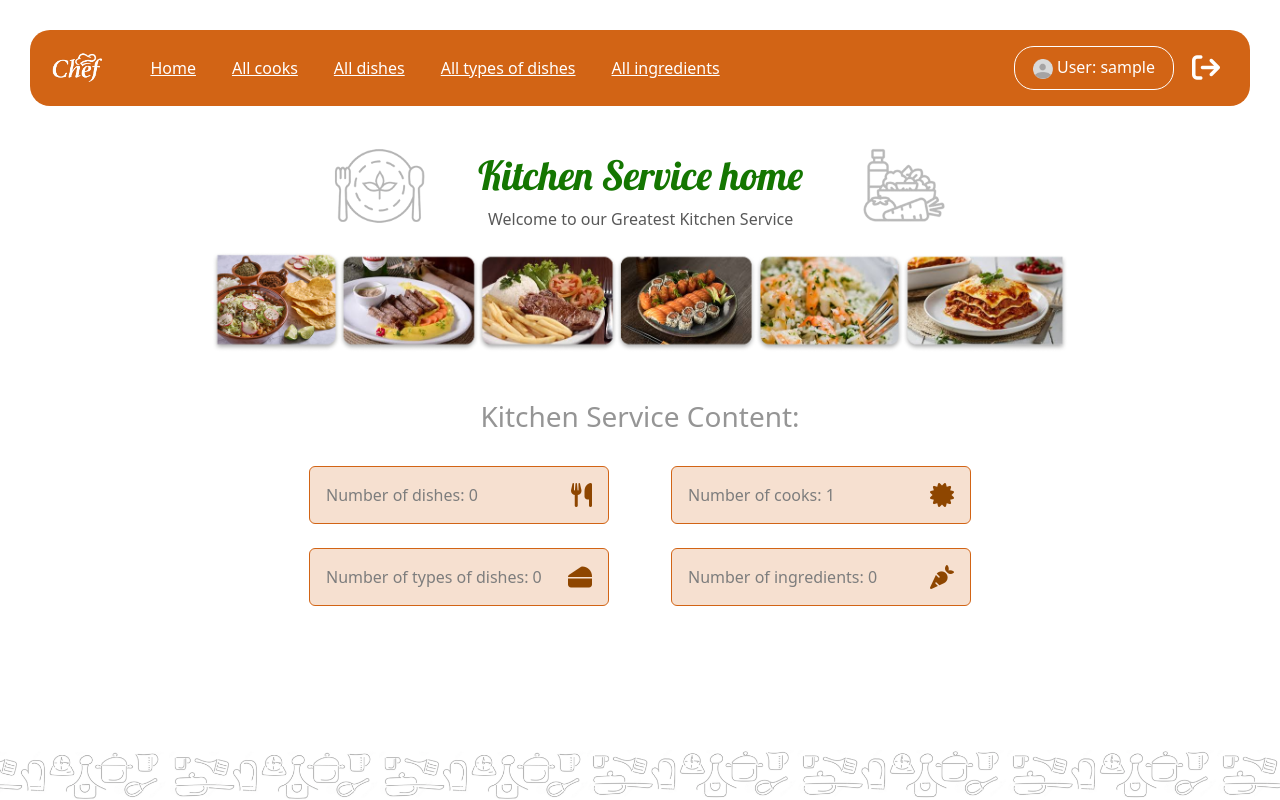
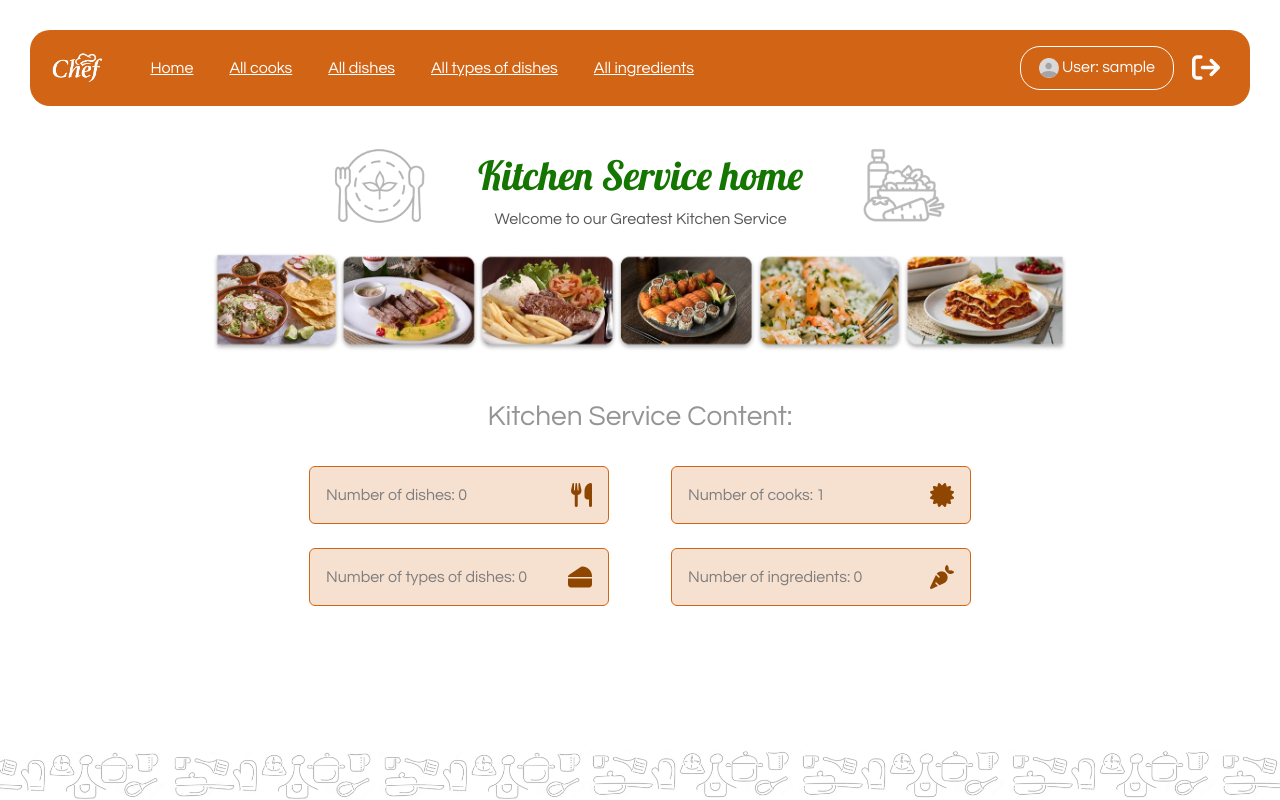
Before and after one commit to Iago-pixel/kitchen-service-mate, a Django app: page / in a window 1280 px wide. Run offline with Django 5.2, Linux system fonts and the light colour scheme; the visitor is signed in with stand-in values (Sample User, id 1); data comes from the database, SQL or seed files in the repository; data that the repository does not hold is empty; some libraries are stand-ins or nearby versions.

Commit message:
style: update font family and color variables for consistency across styles

```diff
--- a/static/css/styles.css
+++ b/static/css/styles.css
@@ -4,6 +4,11 @@
   --orange-light: rgb(210, 100, 21, 0.2);
   --orange-light-2: #F3C29E;
   --orange: #d26415;
+  --gray: #585858;
+}
+
+body {
+  font-family: 'Questrial', sans-serif;
 }
 
 /* navbar styles */
--- a/templates/base.html
+++ b/templates/base.html
@@ -11,7 +11,7 @@
     <link href="https://cdn.jsdelivr.net/npm/bootstrap@5.3.8/dist/css/bootstrap.min.css" rel="stylesheet" integrity="sha384-sRIl4kxILFvY47J16cr9ZwB07vP4J8+LH7qKQnuqkuIAvNWLzeN8tE5YBujZqJLB" crossorigin="anonymous">
     <link rel="preconnect" href="https://fonts.googleapis.com">
     <link rel="preconnect" href="https://fonts.gstatic.com" crossorigin>
-    <link href="https://fonts.googleapis.com/css2?family=Lobster&display=swap" rel="stylesheet">
+    <link href="https://fonts.googleapis.com/css2?family=Lobster&family=Questrial&display=swap" rel="stylesheet">
     <link rel="stylesheet" type="text/css" href="{% static 'css/styles.css' %}" />
     <script src="https://kit.fontawesome.com/702599a238.js" crossorigin="anonymous"></script>
   </head>
--- a/templates/menu/index.html
+++ b/templates/menu/index.html
@@ -8,7 +8,7 @@
       <h1 style="font-family: var(--font-title); color: var(--font-green); margin-top: 15px;">
         Kitchen Service home
       </h1>
-      <p style="color: #585858; margin: 0;">
+      <p style="color: var(--gray); margin: 0;">
         Welcome to our Greatest Kitchen Service
       </p>
     </div>
```
